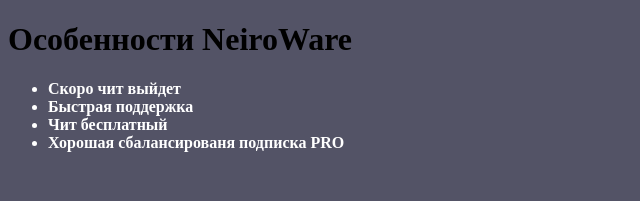
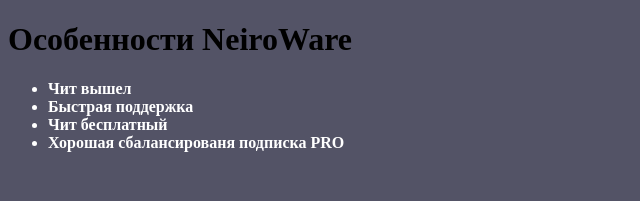
Before and after one commit to Rillikminecraft/NeiroWare, a plain HTML site: page index.html in a window 1280 px wide. Shown: the top 201 px of the page, 0-640 px from the left. Drawn offline with Linux system fonts and the light colour scheme.

Commit message:
index.html
Signed-off-by: Rillikminecraft <151042075+Rillikminecraft@users.noreply.github.com>

```diff
--- a/index.html
+++ b/index.html
@@ -38,7 +38,7 @@
 
     <h1>Особенности NeiroWare</h1>
     <ul>
-        <b><li>Скоро чит выйдет </li></b>
+        <b><li>Чит вышел </li></b>
         <b><li>Быстрая поддержка</li></b>
         <b><li>Чит бесплатный</li></b>
         <b><li>Хорошая сбалансированя подписка PRO</li></b>
```
